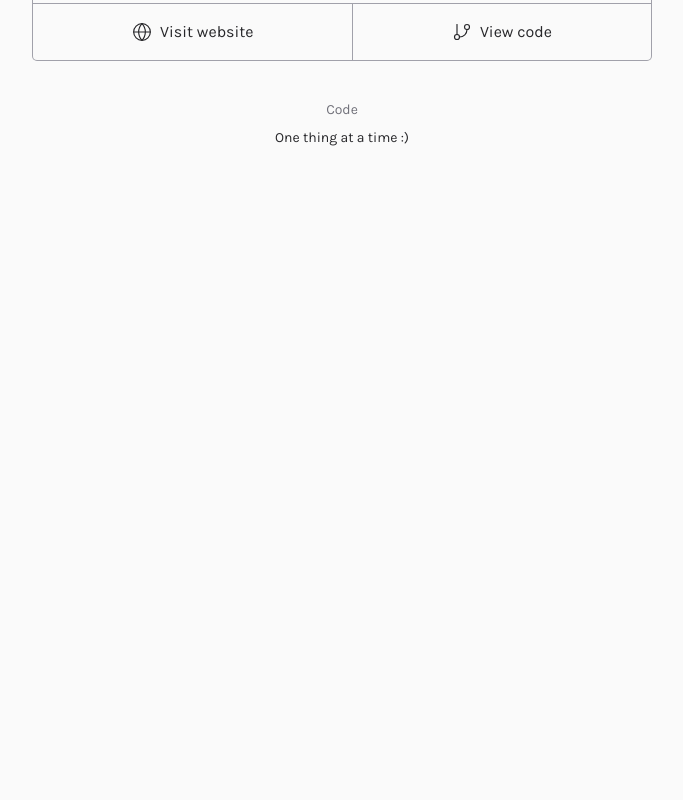
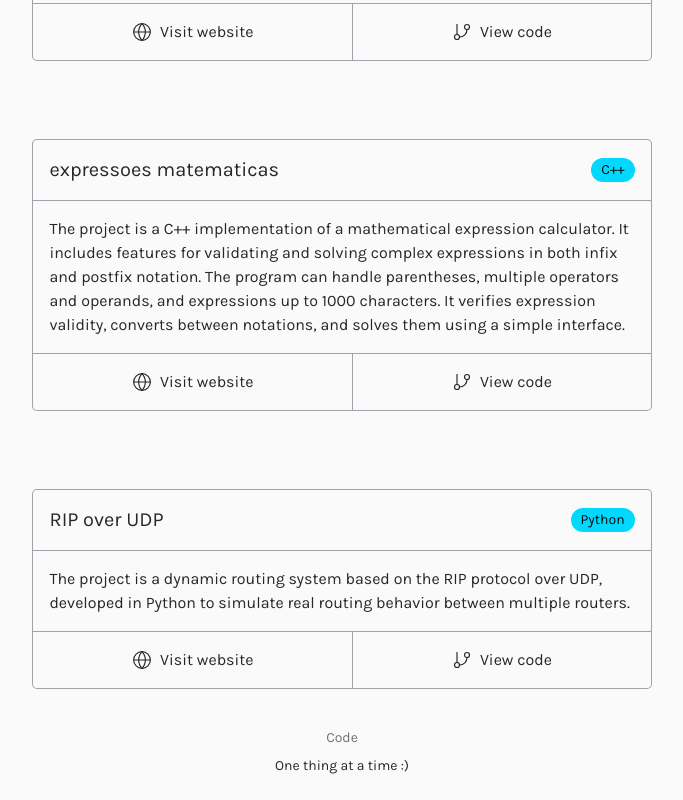
Before and after one commit to iagoalvess/blog, a Next.js app: page /projects in a window 1280 px wide. Shown: the part 1428-2228 px from the top of the page, without its empty margins (298-981 px from the left). Before the commit the page ends 1600 px from the top, so only its background shows below. Built offline with nearby package versions, Linux system fonts and the light colour scheme.

Commit message:
some fixes

```diff
--- a/src/app/about/page.tsx
+++ b/src/app/about/page.tsx
@@ -11,11 +11,11 @@ export default function AboutPage() {
           which taught me a lot about discipline and perseverance.
         </p>
         <p>
-          Since a young age, I’ve been fascinated by computers and technology.
+          Since a young age, I&apos;ve been fascinated by computers and technology.
           My natural curiosity and enjoyment in solving problems led me to pursue a career in this field.
         </p>
         <p>
-          I&aposm currently in the 8th semester of my Information Systems degree at{" "}
+          I&apos;m currently in the 8th semester of my Information Systems degree at{" "}
           <a
             href="https://ufmg.br/"
             target="_blank"
@@ -36,14 +36,14 @@ export default function AboutPage() {
           Today, I&aposm a Software Development Intern at{" "}
           <strong>Group Software</strong>, focusing on backend and system integrations.
           I work on maintaining and evolving complex systems, developing new features,
-          and fixing bugs using technologies like Java, C#, and SQL Server.
+          and fixing bugs using technologies like Java, Spring, C#, and SQL Server.
         </p>
         <p>
-          I’m a growing professional who proactively seeks new challenges, constantly improving
+          I&apos;m a growing professional who proactively seeks new challenges, constantly improving
           my skills through study and personal projects.
         </p>
         <p>
-          If you’d like to get in touch, find me on{" "}
+          If you&apos;d like to get in touch, find me on{" "}
           <a
             href="https://www.linkedin.com/in/iago-alvess"
             target="_blank"
--- a/src/app/projects/page.tsx
+++ b/src/app/projects/page.tsx
@@ -72,6 +72,34 @@ const projects: Project[] = [
       </div>
     ),
   },
+  {
+    name: "expressoes matematicas",
+    description:
+      "The project is a C++ implementation of a mathematical expression calculator. It includes features for validating and solving complex expressions in both infix and postfix notation. The program can handle parentheses, multiple operators and operands, and expressions up to 1000 characters. It verifies expression validity, converts between notations, and solves them using a simple interface.",
+    url: "https://github.com/iagoalvess/expressoesMatematicas",
+    githubUrl: "https://github.com/iagoalvess/expressoesMatematicas",
+    technologies: (
+      <div className="flex items-center gap-x-3">
+        <span className="rounded-full bg-[#00D8FE] px-2.5 py-0.5 text-sm text-zinc-950 dark:bg-inherit dark:text-inherit dark:ring-1 dark:ring-zinc-500">
+          C++
+        </span>
+      </div>
+    ),
+  },
+  {
+    name: "RIP over UDP",
+    description:
+      "The project is a dynamic routing system based on the RIP protocol over UDP, developed in Python to simulate real routing behavior between multiple routers.",
+    url: "https://github.com/iagoalvess/UDPRIP",
+    githubUrl: "https://github.com/iagoalvess/UDPRIP",
+    technologies: (
+      <div className="flex items-center gap-x-3">
+        <span className="rounded-full bg-[#00D8FE] px-2.5 py-0.5 text-sm text-zinc-950 dark:bg-inherit dark:text-inherit dark:ring-1 dark:ring-zinc-500">
+          Python
+        </span>
+      </div>
+    ),
+  },
 ];
 
 function ProjectCard({
```
